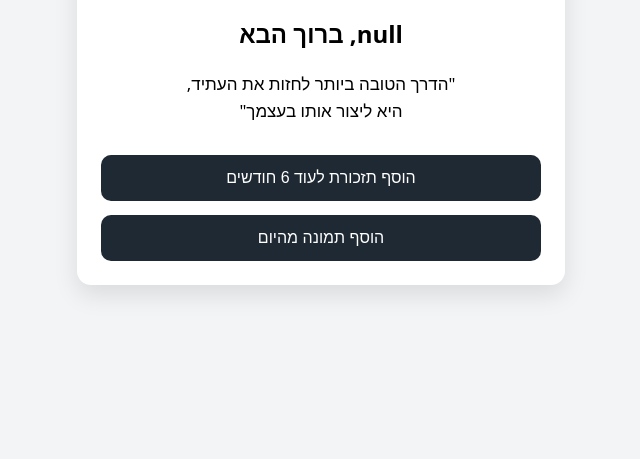
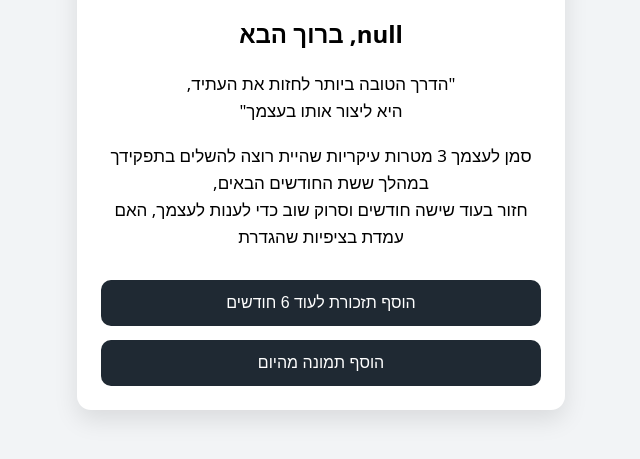
Before and after one commit to omris18/command-card, a plain HTML site: page index.html in a window 1280 px wide. Shown: the part 99-558 px from the top of the page, without its empty margins (319-959 px from the left). Drawn offline with Linux system fonts and the light colour scheme.

Commit message:
Update index.html

```diff
--- a/index.html
+++ b/index.html
@@ -90,6 +90,10 @@ if (diffMonths < 6) {
       "הדרך הטובה ביותר לחזות את העתיד,<br>
       היא ליצור אותו בעצמך"
     </p>
+    <p>
+      סמן לעצמך 3 מטרות עיקריות שהיית רוצה להשלים בתפקידך במהלך ששת החודשים הבאים,<br>
+      חזור בעוד שישה חודשים וסרוק שוב כדי לענות לעצמך, האם עמדת בציפיות שהגדרת
+    </p>
 
     <button onclick="addToCalendar()">הוסף תזכורת לעוד 6 חודשים</button>
 
```
